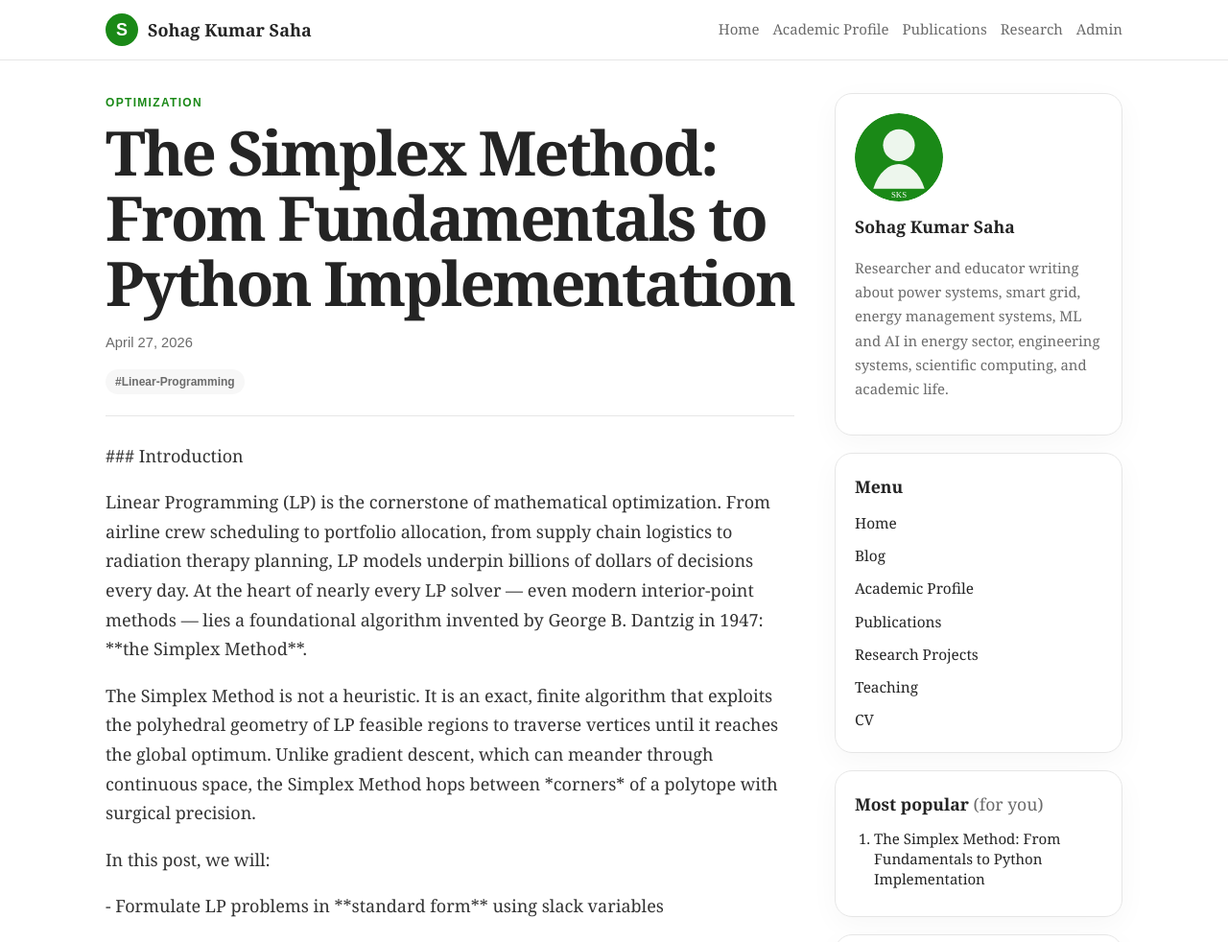
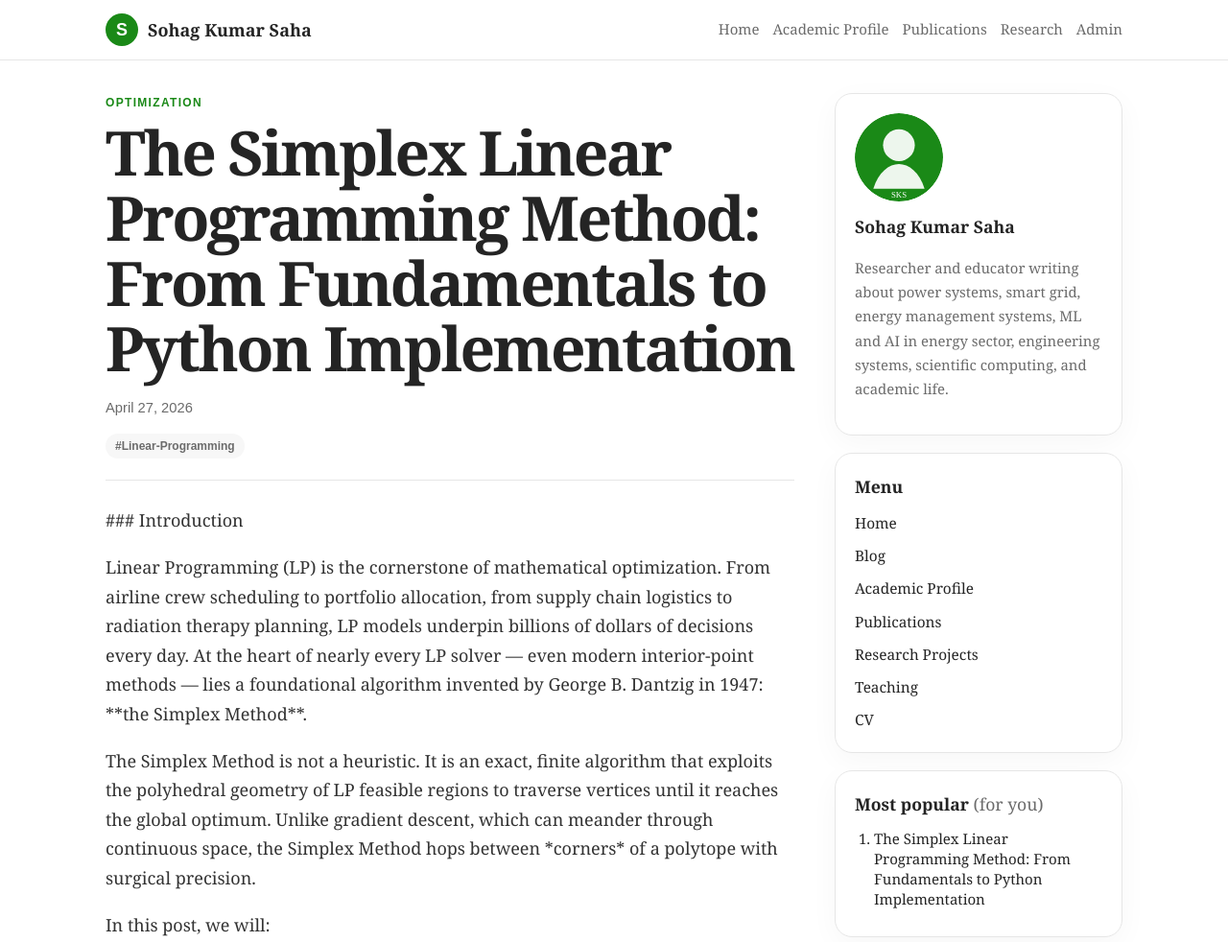
Before and after one commit to sohagkumarsaha/blog, an Eleventy site: page src/posts/2026-04-27-the-simplex-method-from-fundamentals-to-python-implementation.md in a window 1280 px wide. Shown: the top 982 px of the page at 96% size. Built offline with nearby package versions, Linux system fonts and the light colour scheme; Eleventy itself is replaced by a stand-in of ours; files that its build step writes are made by us from their sources.

Commit message:
Update Posts “2026-04-27-the-simplex-method-from-fundamentals-to-python-implementation”

```diff
--- a/src/posts/2026-04-27-the-simplex-method-from-fundamentals-to-python-implementation.md
+++ b/src/posts/2026-04-27-the-simplex-method-from-fundamentals-to-python-implementation.md
@@ -1,6 +1,7 @@
 ---
 layout: base.njk
-title: "The Simplex Method: From Fundamentals to Python Implementation"
+title: "The Simplex Linear Programming Method: From Fundamentals to Python
+  Implementation"
 description: A comprehensive guide for graduate students and engineers —
   building from LP theory to a fully working tableau-based solver, coded from
   scratch
```
